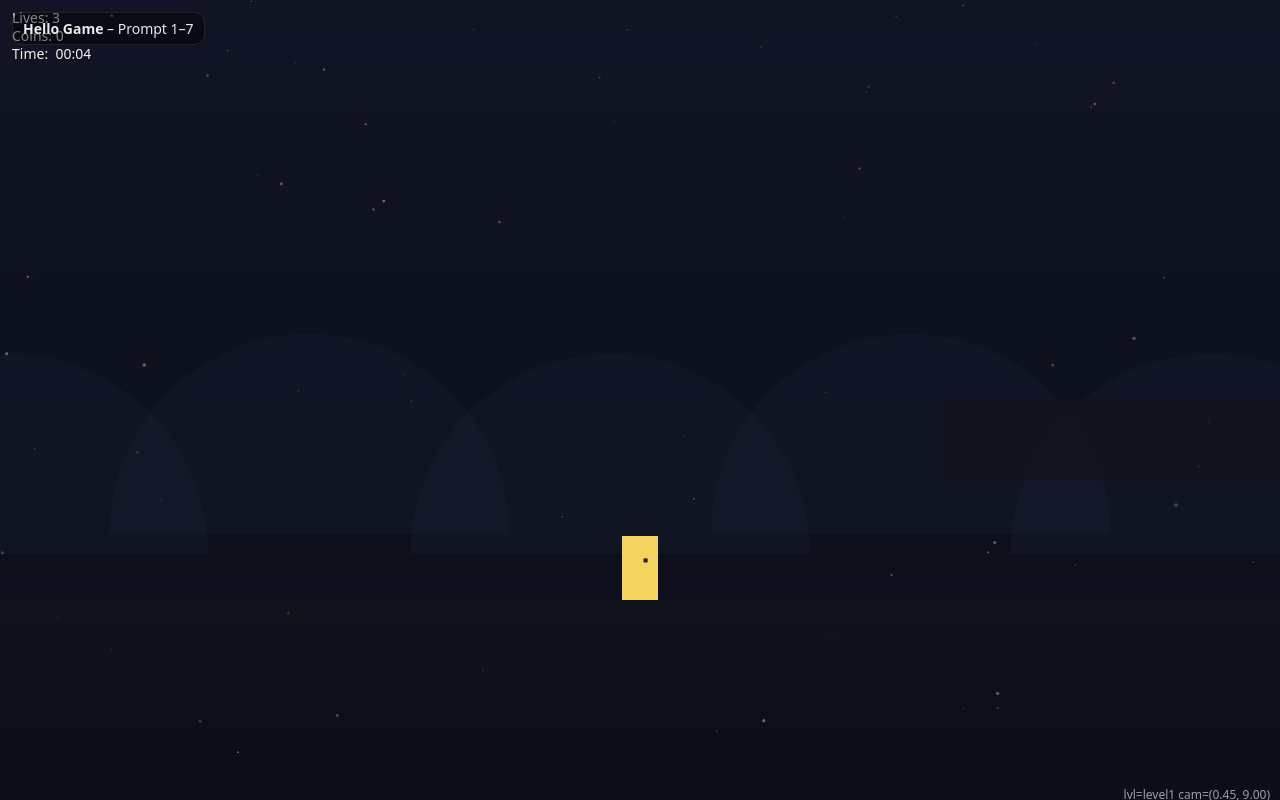
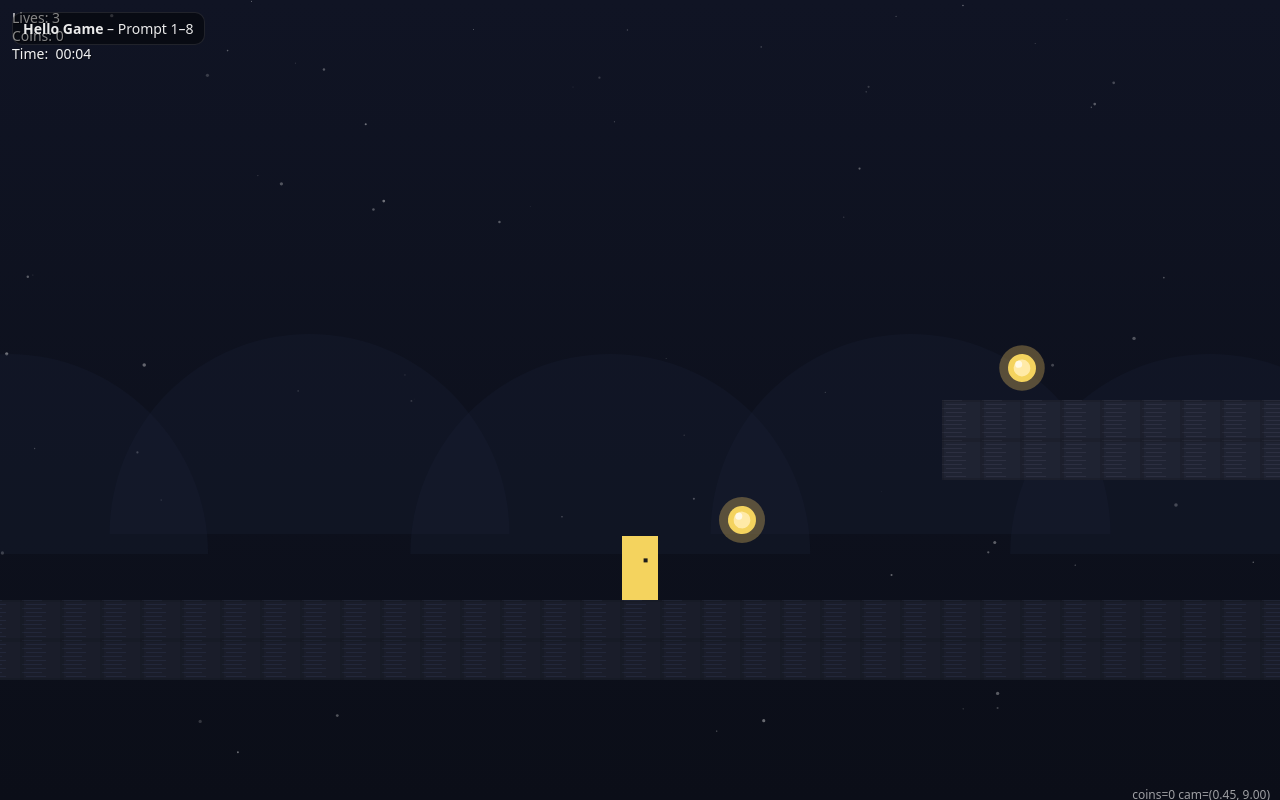
Before and after one commit to dejan006/bma_ai_jumpnrun, a plain HTML site: page index.html in a window 1280 px wide. Drawn offline with Linux system fonts and the light colour scheme.

Commit message:
Prompt 8

```diff
--- a/index.html
+++ b/index.html
@@ -21,7 +21,7 @@
 <body>
   <div id="wrap">
     <canvas id="game"></canvas>
-    <div id="overlay"><b>Hello Game</b> – Prompt 1–7</div>
+    <div id="overlay"><b>Hello Game</b> – Prompt 1–8</div>
   </div>
 
   <!-- Reihenfolge: Utils → Engine → Entities → Camera → World → Render → UI → Main -->
@@ -29,6 +29,7 @@
   <script src="src/util/input.js"></script>
   <script src="src/engine.js"></script>
   <script src="src/entities/player.js"></script>
+  <script src="src/entities/coin.js"></script>
   <script src="src/camera.js"></script>
   <script src="src/world/levelLoader.js"></script>
   <script src="src/render/background.js"></script>
--- a/levels/level1.json
+++ b/levels/level1.json
@@ -32,5 +32,14 @@
       }
     ]
   },
+  "coins": [
+    { "x": 3,  "y": 12 },
+    { "x": 10, "y": 8.2 },
+    { "x": 24, "y": 5.3 },
+    { "x": 38, "y": 3.3 },
+    { "x": 54, "y": 0.9 },
+    { "x": 72, "y": 8.2 },
+    { "x": 88, "y": 5.2 }
+  ],
   "boundsPadding": 2
 }
--- /dev/null
+++ b/src/entities/coin.js
@@ -0,0 +1,111 @@
+// Game.Entities.Coin – Sammelbare Münze (Kreis-Hitbox), WebAudio-SFX.
+// - Radius in "Metern" (default r = 0.35)
+// - Kollision: Circle vs. Player-Rect (distanz zu nächstem Punkt)
+// - SFX: kurzer Ton mit Hüllkurve und kleinem Pitch-Glissando (ohne externe Dateien)
+
+window.Game = window.Game || {};
+window.Game.Entities = window.Game.Entities || {};
+
+window.Game.Entities.Coin = (function () {
+  'use strict';
+
+  const Audio = (() => {
+    let ctx = null;
+    function ensure() {
+      if (!ctx) {
+        const AC = window.AudioContext || window.webkitAudioContext;
+        if (AC) ctx = new AC();
+      }
+      return ctx;
+    }
+    function ping() {
+      const ac = ensure(); if (!ac) return;
+      const t0 = ac.currentTime;
+      const osc = ac.createOscillator();
+      const gain = ac.createGain();
+
+      // Start-Pitch → Ziel-Pitch (kleiner Slide nach oben)
+      osc.type = 'sine';
+      osc.frequency.setValueAtTime(880, t0);
+      osc.frequency.exponentialRampToValueAtTime(1320, t0 + 0.08);
+
+      // Hüllkurve
+      gain.gain.setValueAtTime(0, t0);
+      gain.gain.linearRampToValueAtTime(0.6, t0 + 0.01);
+      gain.gain.exponentialRampToValueAtTime(0.0001, t0 + 0.25);
+
+      osc.connect(gain).connect(ac.destination);
+      osc.start(t0);
+      osc.stop(t0 + 0.26);
+    }
+    return { ping };
+  })();
+
+  function circleRectHit(cx, cy, r, rx, ry, rw, rh) {
+    // Nächster Punkt auf dem Rechteck zur Kreis-Mitte
+    const nx = Math.max(rx, Math.min(cx, rx + rw));
+    const ny = Math.max(ry, Math.min(cy, ry + rh));
+    const dx = cx - nx, dy = cy - ny;
+    return (dx*dx + dy*dy) <= r*r;
+  }
+
+  function create(x, y, r = 0.35) {
+    return {
+      x, y, r,
+      collected: false,
+      _twist: Math.random() * Math.PI * 2, // für kleines Wobble
+
+      tryCollect(player, onCollect) {
+        if (this.collected) return;
+        if (circleRectHit(this.x, this.y, this.r, player.x, player.y, player.w, player.h)) {
+          this.collected = true;
+          try { Audio.ping(); } catch(e) {}
+          if (onCollect) onCollect();
+        }
+      },
+
+      draw(ctx, worldToScreen, pxPerM, t) {
+        if (this.collected) return;
+        const a = worldToScreen(this.x, this.y);
+        const R = Math.max(2, Math.round(this.r * pxPerM));
+        const wob = Math.sin(t * 6 + this._twist) * 0.15;
+
+        // Halo
+        ctx.save();
+        ctx.globalAlpha = 0.3;
+        ctx.beginPath();
+        ctx.arc(a.x, a.y, R * (1.6 + wob * 0.5), 0, Math.PI * 2);
+        ctx.fillStyle = '#ffd166';
+        ctx.fill();
+        ctx.restore();
+
+        // Körper
+        ctx.save();
+        ctx.translate(a.x, a.y);
+        ctx.rotate(wob);
+        // Außenring
+        ctx.beginPath();
+        ctx.arc(0, 0, R, 0, Math.PI * 2);
+        ctx.fillStyle = '#f4d35e';
+        ctx.fill();
+
+        // Innenteil
+        ctx.beginPath();
+        ctx.arc(0, 0, R * 0.6, 0, Math.PI * 2);
+        ctx.fillStyle = '#ffeaa7';
+        ctx.fill();
+
+        // Schimmer
+        ctx.globalAlpha = 0.7;
+        ctx.beginPath();
+        ctx.arc(-R*0.25, -R*0.25, R*0.25, 0, Math.PI * 2);
+        ctx.fillStyle = '#ffffff';
+        ctx.fill();
+
+        ctx.restore();
+      }
+    };
+  }
+
+  return { create };
+})();
--- a/src/main.js
+++ b/src/main.js
@@ -1,4 +1,4 @@
-// Game Main – HUD integriert (Lives/Coins/Timer) und aktualisiert sich im Spiel.
+// Game Main – Coins: laden aus JSON, zeichnen, Kollision → HUD + SFX.
 
 (function () {
   'use strict';
@@ -6,6 +6,7 @@
   const { Engine } = window.Game.Engine;
   const Input = window.Game.Input;
   const Player = window.Game.Entities.Player;
+  const Coin = window.Game.Entities.Coin;
   const Camera = window.Game.Camera;
   const LevelLoader = window.Game.World.LevelLoader;
 
@@ -24,11 +25,12 @@
     frictionGround: 18,
     frictionAir: 2,
 
-    level: { loaded: false, name: '', platforms: [], spawn: { x:0, y:0 }, bounds: null },
+    level: { loaded: false, name: '', platforms: [], spawn: { x:0, y:0 }, bounds: null, coins: [] },
 
     player: Player.create(0, 0),
     camera: Camera.create(),
-    hud: HUD.create()
+    hud: HUD.create(),
+    coins: [] // Coin-Instanzen
   };
 
   // ---------- Helpers ----------
@@ -37,7 +39,6 @@
     const cx = state.player.x + state.player.w * 0.5;
     const cy = state.player.y + state.player.h * 0.5;
     state.camera.snapTo(cx, cy);
-    // Beispiel: Timer beim Respawn zuruecksetzen (kannst du spaeter aendern)
     state.hud.resetTimer();
   }
 
@@ -48,28 +49,33 @@
     state.camera.resize(w, h, PX_PER_M);
   }
 
+  function buildCoins() {
+    state.coins = (state.level.coins || []).map(c => Coin.create(c.x, c.y, 0.35));
+  }
+
   function initOnce() {
     if (state._inited) return;
     Input.init();
     state.camera.setOffsets(0, 2);
 
-    // HUD Startwerte (kannst du spaeter via Events anpassen)
     state.hud.setLives(3);
     state.hud.setCoins(0);
     state.hud.resetTimer();
 
-    // Level laden (asynchron)
+    // Level laden
     LevelLoader.load('level1').then(level => {
       state.level = { ...level, loaded: true };
       const b = state.level.bounds;
       state.camera.setBounds(b.minX, b.minY, b.maxX, b.maxY);
       Tiles.buildFromLevel(state.level, PX_PER_M);
+      buildCoins();
       resetPlayerToSpawn();
     }).catch(err => {
       console.error(err);
-      state.level = { loaded: true, name: 'error', platforms: [], spawn: {x:0,y:0}, bounds: {minX:-50,minY:-20,maxX:50,maxY:50} };
+      state.level = { loaded: true, name: 'error', platforms: [], spawn: {x:0,y:0}, bounds: {minX:-50,minY:-20,maxX:50,maxY:50}, coins: [] };
       state.camera.clearBounds();
       Tiles.buildFromLevel(state.level, PX_PER_M);
+      buildCoins();
       resetPlayerToSpawn();
     });
 
@@ -91,16 +97,28 @@
       { gravity: state.gravity, frictionGround: state.frictionGround, frictionAir: state.frictionAir }
     );
 
+    // Coins sammeln
+    for (const c of state.coins) {
+      c.tryCollect(state.player, () => {
+        state.hud.addCoins(1);
+      });
+    }
+
     // Kamera
     const px = state.player.x + state.player.w * 0.5;
     const py = state.player.y + state.player.h * 0.5;
     state.camera.follow(px, py, dt, 8);
 
-    // HUD-Zeit laeuft
+    // HUD
     state.hud.update(dt);
 
     // Reset
-    if (Input.pressed('KeyR')) resetPlayerToSpawn();
+    if (Input.pressed('KeyR')) {
+      // Coins resetten (alle wieder sichtbar) und HUD-Coins zurücksetzen
+      for (const c of state.coins) c.collected = false;
+      state.hud.setCoins(0);
+      resetPlayerToSpawn();
+    }
   }
 
   function worldToScreen(x, y) {
@@ -135,18 +153,23 @@
       drawRect(ctx, p.x, p.y, p.w, p.h, 'rgba(17,20,28,0.65)');
     }
 
+    // Coins
+    for (const c of state.coins) {
+      c.draw(ctx, worldToScreen, PX_PER_M, state.time);
+    }
+
     // Spieler
     state.player.draw(ctx, state.viewport, PX_PER_M, worldToScreen);
 
     // HUD
     state.hud.draw(ctx);
 
-    // Debug mini (unten rechts)
+    // Debug mini
     ctx.fillStyle = 'rgba(255,255,255,.6)';
     ctx.font = '12px system-ui, sans-serif';
     ctx.textAlign = 'right';
     ctx.fillText(
-      `lvl=${state.level.name} cam=(${state.camera.x.toFixed(2)}, ${state.camera.y.toFixed(2)})`,
+      `coins=${state.hud.coins} cam=(${state.camera.x.toFixed(2)}, ${state.camera.y.toFixed(2)})`,
       state.viewport.w - 10,
       state.viewport.h - 10
     );
--- a/src/world/levelLoader.js
+++ b/src/world/levelLoader.js
@@ -1,8 +1,5 @@
 // Game.World.LevelLoader – lädt Level-JSON und berechnet Bounds.
-// Nutzung:
-//   LevelLoader.load('level1').then(level => { ... });
-// Rückgabe-Objekt:
-//   { name, spawn:{x,y}, platforms:[...], bounds:{minX,minY,maxX,maxY} }
+// Rueckgabe: { name, spawn:{x,y}, platforms:[...], tiles, coins:[{x,y}], bounds:{minX,minY,maxX,maxY} }
 
 window.Game = window.Game || {};
 window.Game.World = window.Game.World || {};
@@ -16,6 +13,8 @@
 
     const platforms = Array.isArray(data.platforms) ? data.platforms : [];
     const spawn = data.spawn || { x: 0, y: 0 };
+    const tiles = data.tiles || null;
+    const coins = Array.isArray(data.coins) ? data.coins : [];
 
     // Bounds aus Plattformen ableiten
     let minX = Infinity, minY = Infinity, maxX = -Infinity, maxY = -Infinity;
@@ -31,7 +30,7 @@
     }
     const bounds = { minX: minX - pad, minY: minY - pad, maxX: maxX + pad, maxY: maxY + pad };
 
-    return { name: data.name || name, spawn, platforms, bounds };
+    return { name: data.name || name, spawn, platforms, tiles, coins, bounds };
   }
 
   return { load };
```
